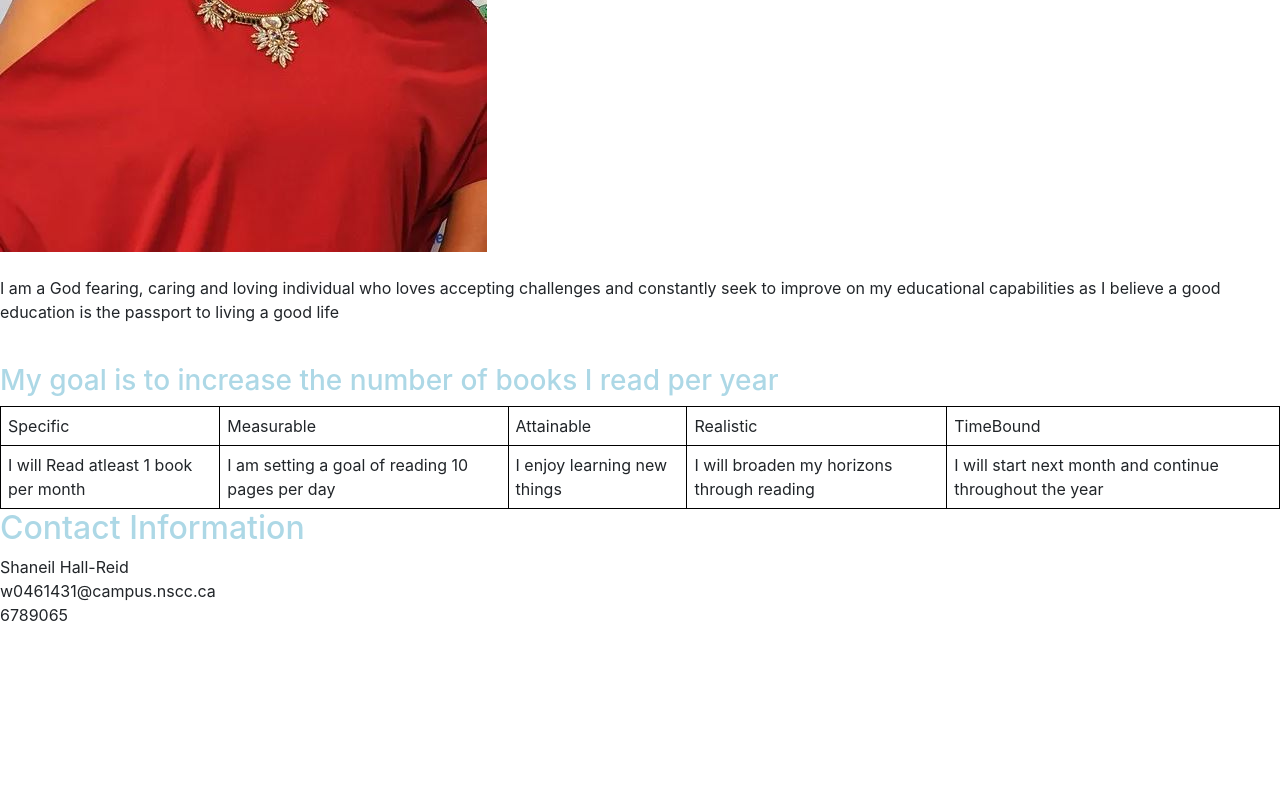
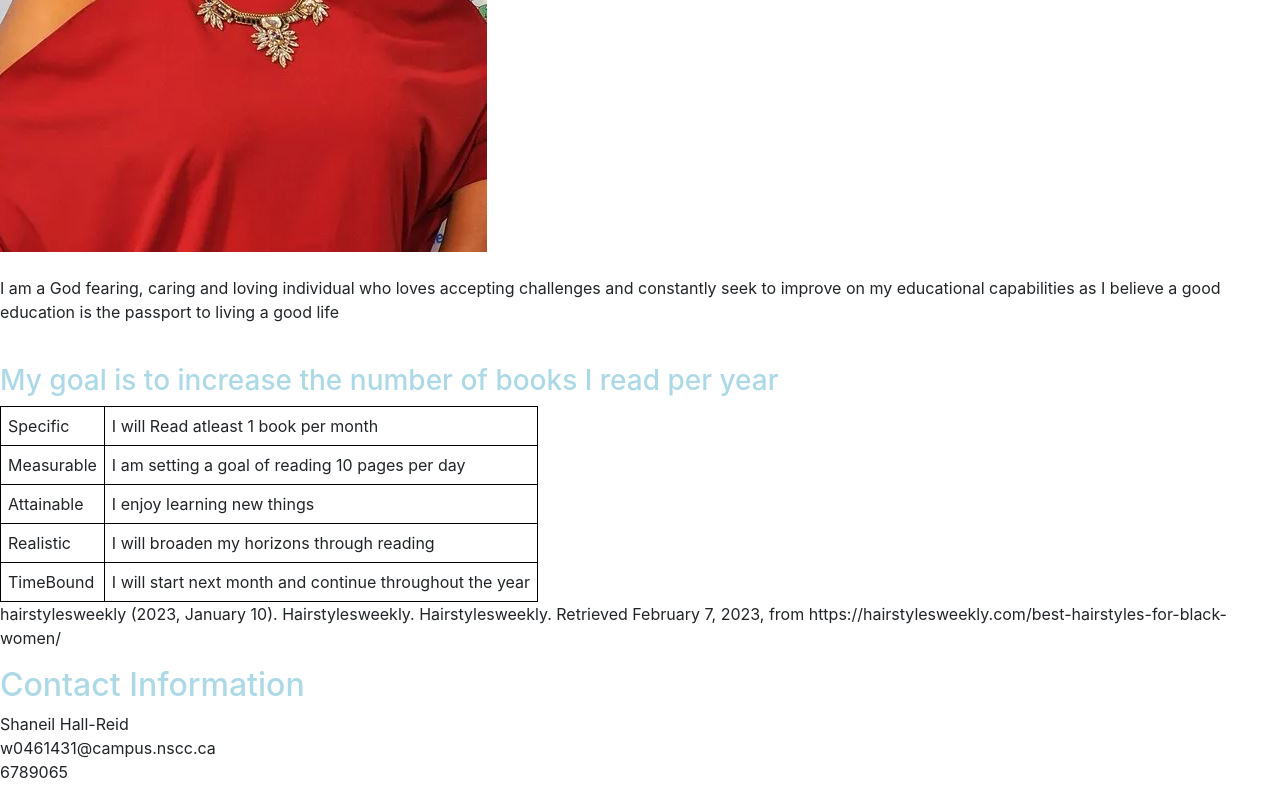
Before and after one commit to shan-23/shan-23.github.io, a plain HTML site: page aboutme.html in a window 1280 px wide. Shown: the part 440-1240 px from the top of the page. Before the commit the page ends 1083 px from the top, so only its background shows below. Drawn offline with nearby package versions, Linux system fonts and the light colour scheme.

Commit message:
changes3

```diff
--- a/aboutme.html
+++ b/aboutme.html
@@ -27,23 +27,29 @@
         <tr>
 
      <td>Specific</td>
+     <td>I will Read atleast 1 book per month </td>
+     </tr>
+     <tr>
      <td>Measurable</td>
-     <td>Attainable</td>
+     <td>I am setting a goal of reading 10 pages per day</td>
+     </tr>
+     <tr>
+        <td>Attainable</td>
+        <td>I enjoy learning new things </td>
+     </tr>
+     <tr>
      <td>Realistic</td>
-     <td>TimeBound</td>
-        </tr>
+     <td>I will broaden my horizons through reading  </td>
+    </tr>
+    <tr>
+        <td>TimeBound</td>
+        <td>I will start next month and continue throughout the year</td>
 
-        <tr>
-            <td>I will Read atleast 1 book per month </td>
-            <td>I am setting a goal of reading 10 pages per day</td>
-            <td>I enjoy learning new things </td>
-            <td>I will broaden my horizons through reading  </td>
-            <td>I will start next month and continue throughout the year</td>
         </tr>
     </table>
 </section>
 
-
+<p>hairstylesweekly (2023, January 10). Hairstylesweekly. Hairstylesweekly. Retrieved February 7, 2023, from https://hairstylesweekly.com/best-hairstyles-for-black-women/</p>
 <footer>
 
 <h2> Contact Information</h2>
```
